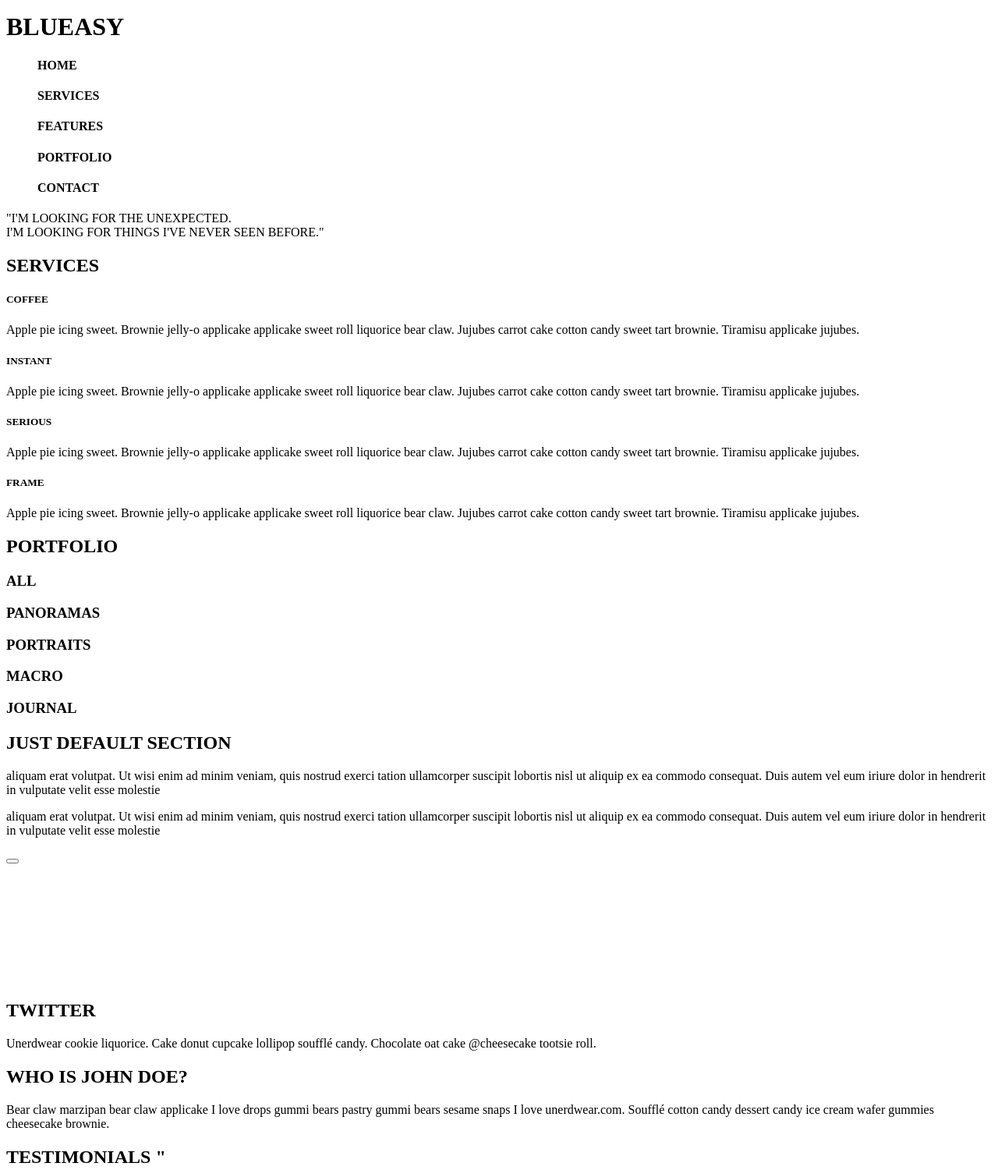
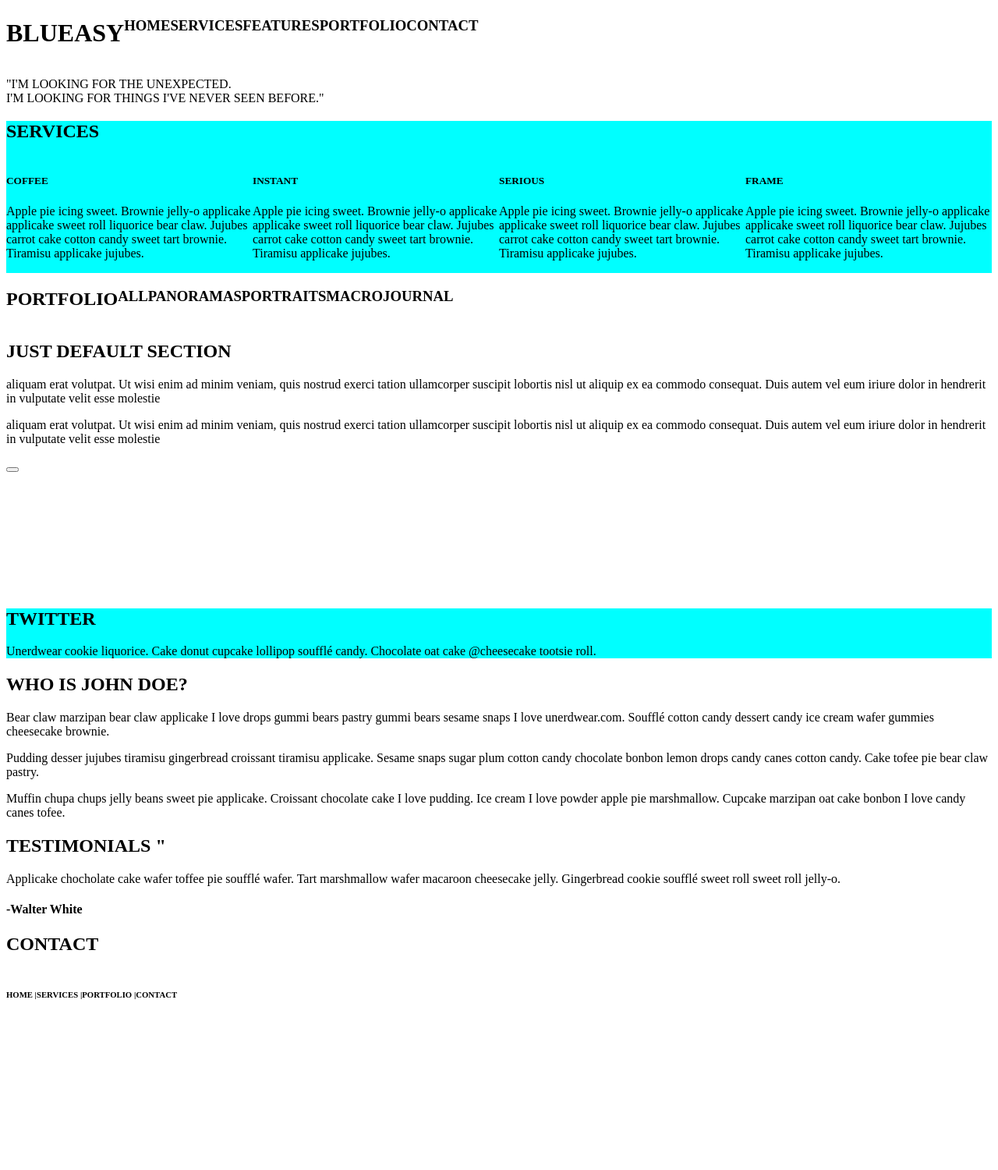
Before and after one commit to emilieq/defi1, a plain HTML site: page index.html in a window 1280 px wide. Shown: the part 5-1505 px from the top of the page at 78% size. After the commit the page ends 1318 px from the top, so only its background shows below. Drawn offline with Linux system fonts and the light colour scheme.

Commit message:
lundidébutApremAlain

```diff
--- /dev/null
+++ b/Site.css
@@ -0,0 +1,24 @@
+.titre
+{
+display: flex;
+}
+.bleu
+{
+background-color: cyan;
+}
+.twitter
+{
+background-color:cyan;
+}
+.articleH5
+{
+display: flex;
+}
+footer
+{
+display: flex;
+}
+nav
+{
+display: flex;
+}
--- a/index.html
+++ b/index.html
@@ -1,40 +1,40 @@
 <!DOCTYPE html>
 <html lang="fr">
+
 <head>
 	<meta charset="utf-8">
 	<title>Lundi01-10-2018</title>
 	<link rel="shortcut icon" type="image/jpg" href=>
-	<link rel="stylesheet" href="Site.css" >
+	<link rel="stylesheet" href="Site.css">
 </head>
+
 <body>
 	<div=class hautDePage>
-		<header>
+		<header class=titre>
 			<h1>
 				BLUEASY
 			</h1>
 			<nav>
-				<ul>
-				 	<h4>
+				<h3>
 					HOME
-				 	</h4>
-				 	<h4>
+				</h3>
+				<h3>
 					SERVICES
-				 	</h4>
-				 	<h4>
+				</h3>
+				<h3>
 					FEATURES
-				 	</h4>
-				 	<h4>
+				</h3>
+				<h3>
 					PORTFOLIO
-				 	</h4>
-				 	<h4>
+				</h3>
+				<h3>
 					CONTACT
-				 	</h4>
-				</ul>
+				</h3>
 			</nav>
 		</header>
 		<section class=haut>
 			<p>
-				"I'M LOOKING FOR THE UNEXPECTED.<br>I'M LOOKING FOR 	THINGS I'VE NEVER SEEN BEFORE."
+				"I'M LOOKING FOR THE UNEXPECTED.<br>I'M LOOKING FOR THINGS I'VE NEVER SEEN BEFORE."
 			</p>
 		</section>
 	</div>
@@ -48,7 +48,8 @@
 						COFFEE
 					</h5>
 					<p>
-				Apple pie icing sweet. Brownie jelly-o applicake applicake sweet roll liquorice bear claw. Jujubes carrot cake cotton candy sweet tart brownie. Tiramisu applicake jujubes.
+						Apple pie icing sweet. Brownie jelly-o applicake applicake sweet roll liquorice bear claw. Jujubes carrot cake
+						cotton candy sweet tart brownie. Tiramisu applicake jujubes.
 					</p>
 				</article>
 				<article>
@@ -56,7 +57,8 @@
 						INSTANT
 					</h5>
 					<p>
-				Apple pie icing sweet. Brownie jelly-o applicake applicake sweet roll liquorice bear claw. Jujubes carrot cake cotton candy sweet tart brownie. Tiramisu applicake jujubes.
+						Apple pie icing sweet. Brownie jelly-o applicake applicake sweet roll liquorice bear claw. Jujubes carrot cake
+						cotton candy sweet tart brownie. Tiramisu applicake jujubes.
 					</p>
 				</article>
 				<article>
@@ -64,7 +66,8 @@
 						SERIOUS
 					</h5>
 					<p>
-				Apple pie icing sweet. Brownie jelly-o applicake applicake sweet roll liquorice bear claw. Jujubes carrot cake cotton candy sweet tart brownie. Tiramisu applicake jujubes.
+						Apple pie icing sweet. Brownie jelly-o applicake applicake sweet roll liquorice bear claw. Jujubes carrot cake
+						cotton candy sweet tart brownie. Tiramisu applicake jujubes.
 					</p>
 				</article>
 				<article>
@@ -72,16 +75,18 @@
 						FRAME
 					</h5>
 					<p>
-				Apple pie icing sweet. Brownie jelly-o applicake applicake sweet roll liquorice bear claw. Jujubes carrot cake cotton candy sweet tart brownie. Tiramisu applicake jujubes.
+						Apple pie icing sweet. Brownie jelly-o applicake applicake sweet roll liquorice bear claw. Jujubes carrot cake
+						cotton candy sweet tart brownie. Tiramisu applicake jujubes.
 					</p>
 				</article>
 			</div>
 		</section>
 		<section class=photo>
-		<div>
+			<div class=titre>
 				<h2>
 					PORTFOLIO
 				</h2>
+				<nav>
 					<h3>
 						ALL
 					</h3>
@@ -97,6 +102,10 @@
 					<h3>
 						JOURNAL
 					</h3>
+				</nav>
+			</div>
+
+
 		</section>
 		<section class=video>
 			<div class=partieAvantVideo>
@@ -104,10 +113,12 @@
 					JUST DEFAULT SECTION
 				</h2>
 				<p>
-				aliquam erat volutpat. Ut wisi enim ad minim veniam, quis nostrud exerci tation ullamcorper suscipit lobortis nisl ut aliquip ex ea commodo consequat. Duis autem vel eum iriure dolor in hendrerit in vulputate velit esse molestie
+					aliquam erat volutpat. Ut wisi enim ad minim veniam, quis nostrud exerci tation ullamcorper suscipit lobortis nisl
+					ut aliquip ex ea commodo consequat. Duis autem vel eum iriure dolor in hendrerit in vulputate velit esse molestie
 				</p>
 				<p>
-				aliquam erat volutpat. Ut wisi enim ad minim veniam, quis nostrud exerci tation ullamcorper suscipit lobortis nisl ut aliquip ex ea commodo consequat. Duis autem vel eum iriure dolor in hendrerit in vulputate velit esse molestie
+					aliquam erat volutpat. Ut wisi enim ad minim veniam, quis nostrud exerci tation ullamcorper suscipit lobortis nisl
+					ut aliquip ex ea commodo consequat. Duis autem vel eum iriure dolor in hendrerit in vulputate velit esse molestie
 				</p>
 				<button>
 
@@ -131,15 +142,19 @@
 			</h2>
 			<div class=ligne1>
 				<p>
-				Bear claw marzipan bear claw applicake I love drops gummi bears pastry gummi bears sesame snaps I love unerdwear.com. Soufflé cotton candy dessert candy ice cream wafer gummies cheesecake brownie.
+					Bear claw marzipan bear claw applicake I love drops gummi bears pastry gummi bears sesame snaps I love
+					unerdwear.com. Soufflé cotton candy dessert candy ice cream wafer gummies cheesecake brownie.
 				</p>
 				<p>
-
+					Pudding desser jujubes tiramisu gingerbread croissant tiramisu applicake. Sesame snaps
+					 sugar plum cotton candy chocolate bonbon lemon drops candy canes cotton candy. Cake tofee pie bear claw pastry.
 				</p>
 			</div>
 			<div class=ligne2>
 				<p>
-
+					Muffin chupa chups jelly beans sweet pie applicake. Croissant chocolate cake I love pudding.
+					Ice cream I love powder apple pie marshmallow. Cupcake marzipan oat cake
+					bonbon I love candy canes tofee.
 				</p>
 				<p>
 
@@ -148,10 +163,11 @@
 		</section>
 		<aside>
 			<h2>
-			TESTIMONIALS				"
+				TESTIMONIALS "
 			</h2>
 			<p>
-			Applicake chocholate cake wafer toffee pie soufflé wafer. Tart marshmallow wafer macaroon cheesecake jelly. Gingerbread cookie soufflé sweet roll sweet roll jelly-o.<br>
+				Applicake chocholate cake wafer toffee pie soufflé wafer. Tart marshmallow wafer macaroon cheesecake jelly.
+				Gingerbread cookie soufflé sweet roll sweet roll jelly-o.<br>
 				<h4>
 					-Walter White
 				</h4>
@@ -185,17 +201,18 @@
 		</form>
 		<footer>
 			<h6>
-			HOME
+				HOME |
 			</h6>
 			<h6>
-			SERVICES
+				SERVICES |
 			</h6>
 			<h6>
-			PORTFOLIO
+				PORTFOLIO |
 			</h6>
 			<h6>
 				CONTACT
 			</h6>
 		</footer>
 </body>
+
 </html>
```
Lines whose indentation alone changed are shown as unchanged.
